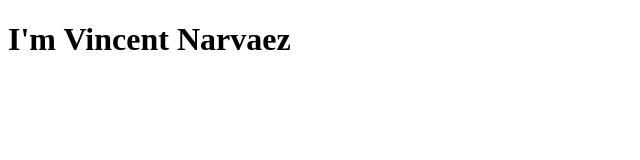
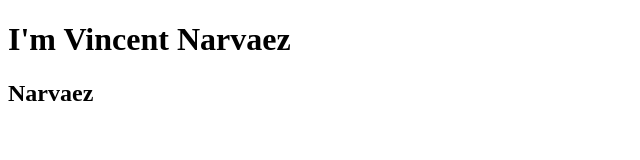
Before and after one commit to Bisentefranco/rvincentfnarvaez, a plain HTML site: page index.html in a window 1280 px wide. Shown: the whole page, without its empty margins (0-640 px from the left). Drawn offline with Linux system fonts and the light colour scheme.

Commit message:
first commit

```diff
--- a/index.html
+++ b/index.html
@@ -8,5 +8,6 @@
 </head>
 <body>
     <h1>I'm Vincent Narvaez</h1>
+    <h2>Narvaez</h2>
 </body>
 </html>
```
